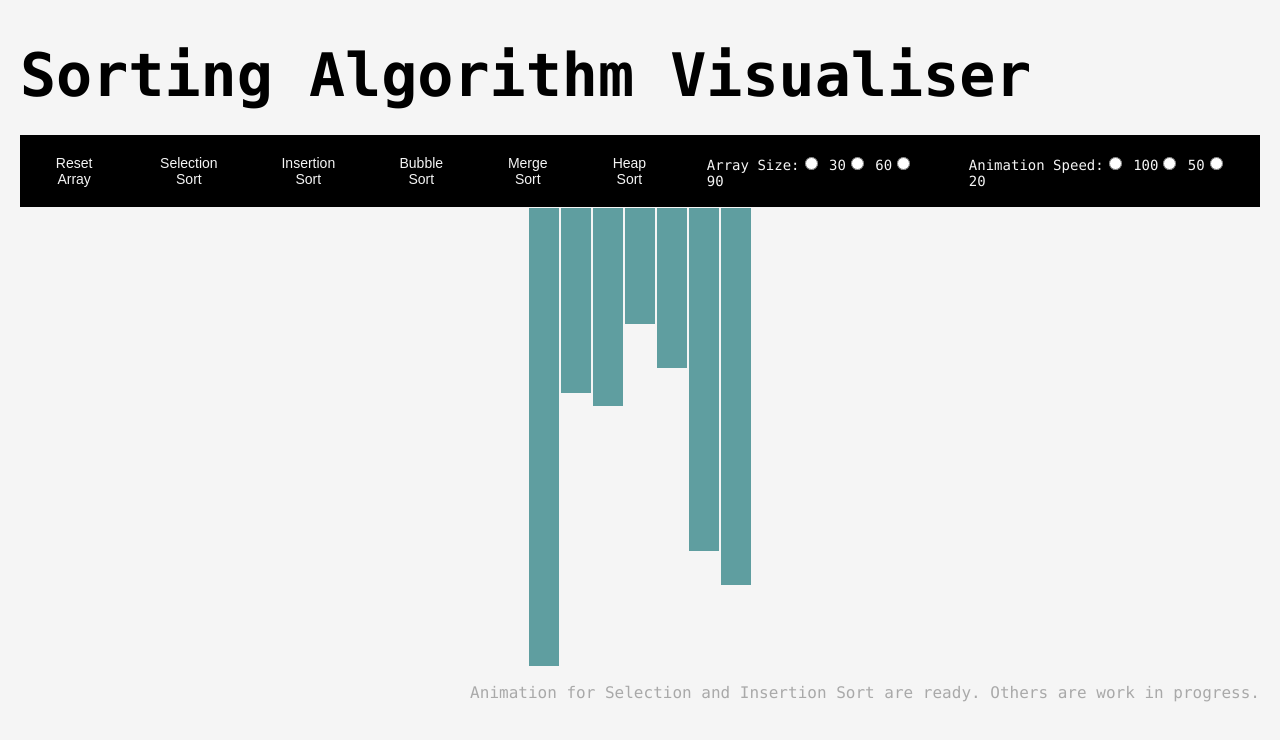
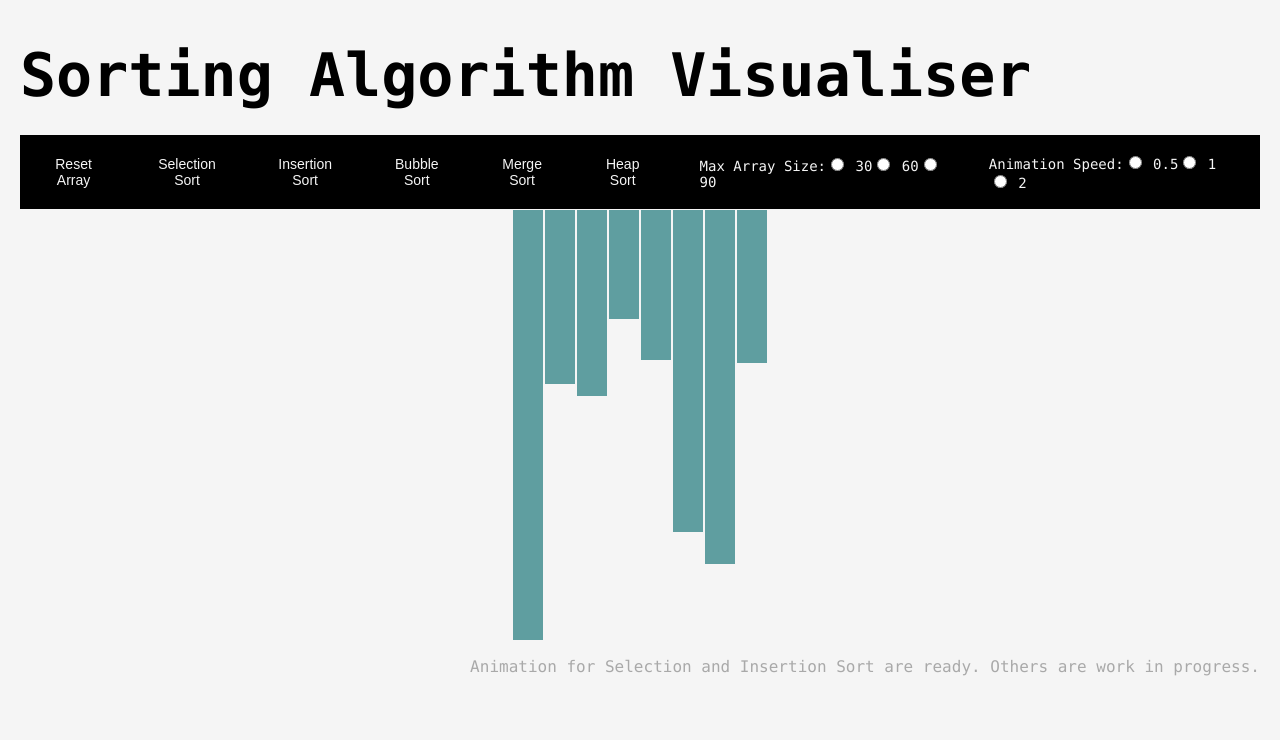
Before and after one commit to potatokim/sort-visualiser, a React (Create React App) app: page / in a window 1280 px wide. Shown: the top 740 px of the page. Built offline with nearby package versions, Linux system fonts and the light colour scheme.

Commit message:
Speed and size options work. To do: make them controlled components.

```diff
--- a/src/components/MenuBar.tsx
+++ b/src/components/MenuBar.tsx
@@ -1,36 +1,43 @@
 import React from "react";
 
-const RadioButton = ({name, value, checked} : {name : string, value : number, checked? : boolean}) => {
+const RadioButton =
+    ({name, value, checked, onChangeFnc} :
+         {name : string, value : number, checked? : boolean, onChangeFnc : (newValue : number) => void}) => {
     return (
         <>
-            <label><input type="radio" name={name} value={value} checked={checked}></input> {value}</label>
+            <label><input
+                type="radio"
+                name={name}
+                value={value}
+                checked={checked}
+                onChange={() => onChangeFnc(value)}></input> {value}</label>
 
         </>
     );
 };
 
-const ArraySizeOptions = () => {
+const ArraySizeOptions = ({ onChangeArraySize } : {onChangeArraySize : (newArraySize : number) => void}) => {
     return (
         <div className="array-size-options">
             <label>
-                Array Size:
-                <RadioButton name="arraySize" value={30} />
-                <RadioButton name="arraySize" value={60} />
-                <RadioButton name="arraySize" value={90} />
+                Max Array Size:
+                <RadioButton name="arraySize" value={30} onChangeFnc={onChangeArraySize} />
+                <RadioButton name="arraySize" value={60} onChangeFnc={onChangeArraySize} />
+                <RadioButton name="arraySize" value={90} onChangeFnc={onChangeArraySize} />
             </label>
 
         </div>
     );
 };
 
-const AnimationSpeedOptions = () => {
+const AnimationSpeedOptions = ({ onChangeAnimationSpeed } : {onChangeAnimationSpeed : (newAnimationSpeed : number) => void}) => {
     return (
         <div className="animation-speed-options">
             <label>
                 Animation Speed:
-                <RadioButton name="animationSpeed" value={100} />
-                <RadioButton name="animationSpeed" value={50} />
-                <RadioButton name="animationSpeed" value={20} />
+                <RadioButton name="animationSpeed" value={0.5} onChangeFnc={onChangeAnimationSpeed} />
+                <RadioButton name="animationSpeed" value={1} onChangeFnc={onChangeAnimationSpeed} />
+                <RadioButton name="animationSpeed" value={2} onChangeFnc={onChangeAnimationSpeed} />
             </label>
         </div>
     );
@@ -39,8 +46,10 @@ const AnimationSpeedOptions = () => {
 interface IMenuBarProps {
     resetArray : () => void,
     sort : (sortingAlgorithm : string) => Promise<void>
+    onChangeArraySize : (newArraySize : number) => void;
+    onChangeAnimationSpeed : (newAnimationSpeed : number) => void;
 }
-const MenuBar = ({ resetArray, sort} : IMenuBarProps) => {
+const MenuBar = ({ resetArray, sort, onChangeArraySize, onChangeAnimationSpeed} : IMenuBarProps) => {
     return (
         <div className="menu-bar">
             <button onClick={resetArray}>Reset Array</button>
@@ -49,8 +58,8 @@ const MenuBar = ({ resetArray, sort} : IMenuBarProps) => {
             <button onClick={() => sort("bubble")}>Bubble Sort</button>
             <button onClick={() => sort("merge")}>Merge Sort</button>
             <button onClick={() => sort("heap")}>Heap Sort</button>
-            <ArraySizeOptions />
-            <AnimationSpeedOptions />
+            <ArraySizeOptions onChangeArraySize={onChangeArraySize} />
+            <AnimationSpeedOptions onChangeAnimationSpeed={onChangeAnimationSpeed} />
         </div>
     );
 };
--- a/src/index.tsx
+++ b/src/index.tsx
@@ -9,17 +9,19 @@ import sortingAlgorithms from "./sortingAlgorithms";
 
 const App = () => {
     // set up constants
-    const MIN_ARRAY_SIZE = 4;
+    const MIN_ARRAY_SIZE = 5;
     const MAX_ARRAY_SIZE = 30;
     const MIN_ARRAY_VAL = 0;
-    const MAX_ARRAY_VAL = 500;
+    const MAX_ARRAY_VAL = 470;
     const ANINMATION_SPEED = 200;
 
     // set up array state hook
     const [ array, setArray ] = useState<number[]>([]);
+    const [ animationSpeed, setAnimationSpeed ] = useState<number>(ANINMATION_SPEED);
+    const [ maxArraySize, setMaxArraySize ] = useState<number>(MAX_ARRAY_SIZE);
 
     const resetArray = () : void => {
-        const initialArray = new Array(generateRandomNumber(MAX_ARRAY_SIZE, MIN_ARRAY_SIZE)).fill(0)
+        const initialArray = new Array(generateRandomNumber(maxArraySize, MIN_ARRAY_SIZE)).fill(0)
             .map(() => generateRandomNumber(MAX_ARRAY_VAL, MIN_ARRAY_VAL));
         console.log(initialArray); // for testing recursive func
         setArray(initialArray);
@@ -27,7 +29,15 @@ const App = () => {
 
     // set initial array state
     useEffect(resetArray, []);
-    // useEffect(test, []); // TODO: stub; uncomment to test
+    // useEffect(test, []); // uncomment to test
+
+    const handleChangeArraySize = (newMaxArraySize : number) => {
+        setMaxArraySize(newMaxArraySize);
+    };
+
+    const handleChangeAnimationSpeed = (newAnimationSpeed : number) => {
+        setAnimationSpeed(newAnimationSpeed);
+    };
 
     const sort = async (sortingAlgorithm : string) : Promise<void> =>  {
         // TODO: error message
@@ -71,7 +81,7 @@ const App = () => {
                         arrayElements[animations[i][0]].style.height = `${animations[i][1]}px`;
                     }
                     if (i === animations.length - 1) resolve("animate");
-                }, i * ANINMATION_SPEED);
+                }, i * ANINMATION_SPEED / animationSpeed);
             }
         });
     };
@@ -83,7 +93,12 @@ const App = () => {
     return (
         <div>
             <Title />
-            <MenuBar resetArray={resetArray} sort={sort} />
+            <MenuBar
+                resetArray={resetArray}
+                sort={sort}
+                onChangeArraySize={handleChangeArraySize}
+                onChangeAnimationSpeed={handleChangeAnimationSpeed}
+            />
             <ArrayComponent data={array} />
             <p style={{color: "darkgray", textAlign: "right"}}>
                 Animation for Selection and Insertion Sort are ready. Others are work in progress.
```
